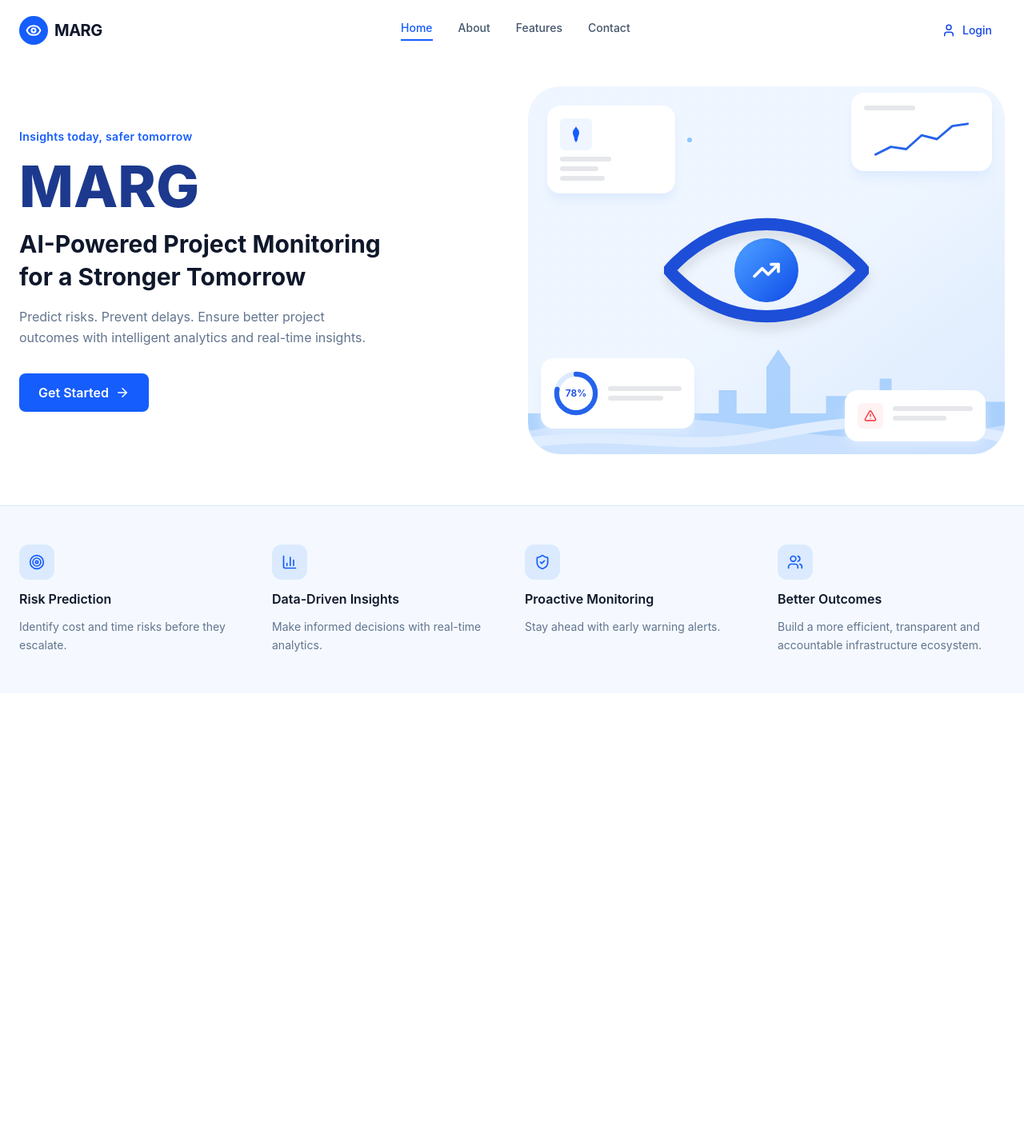
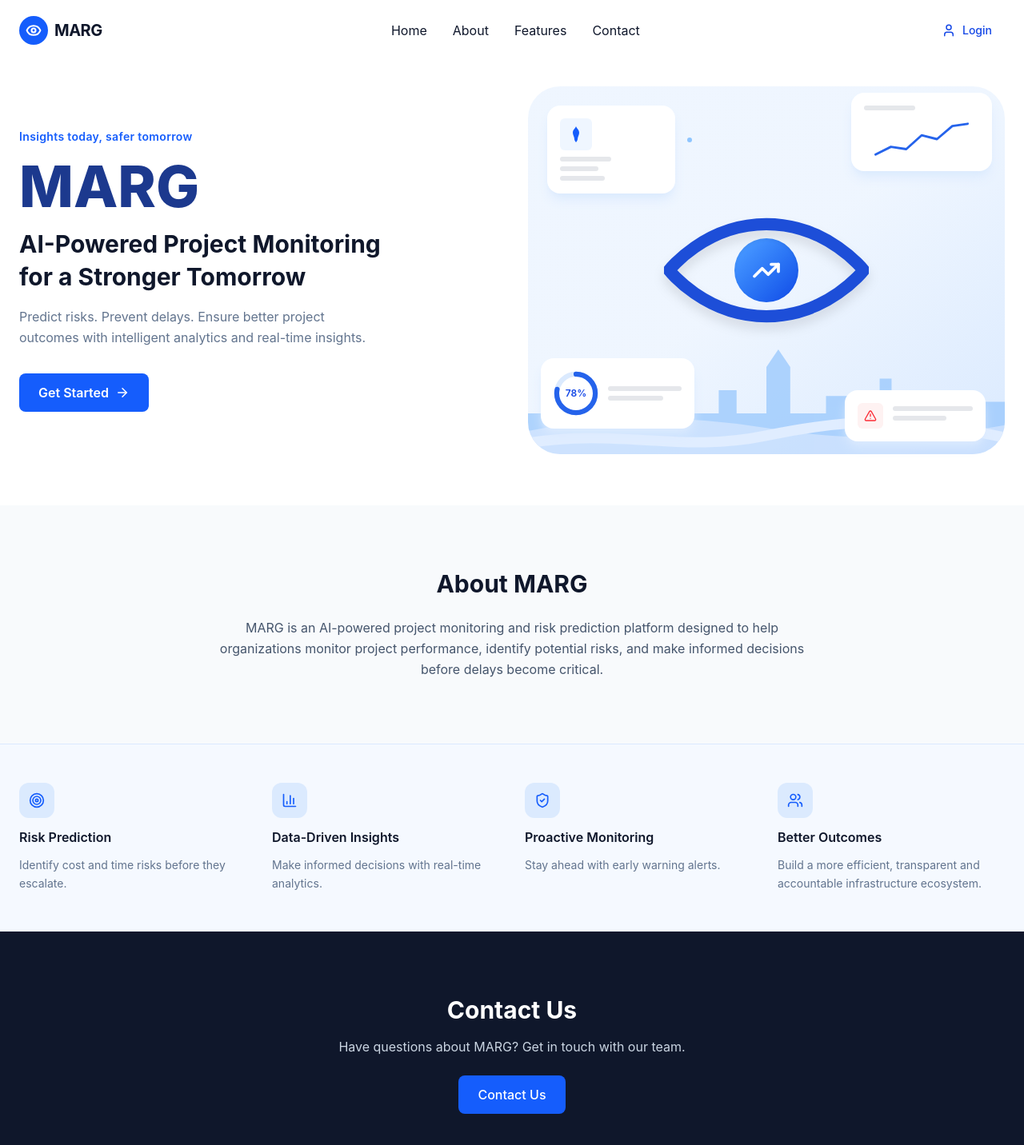
Before and after one commit to HariNiveditha/IndustryProjectPrediction, a React app in the folder frontend/: page / in a window 1280 px wide. Shown: the top 1432 px of the page at 80% size. Before the commit the page ends 867 px from the top, so only its background shows below. Built offline with nearby package versions, Linux system fonts and the light colour scheme; the HTML template or start-up script is replaced by a standard one.

Commit message:
Add navigation for About Features and Contact sections

```diff
--- a/frontend/src/index.css
+++ b/frontend/src/index.css
@@ -3,6 +3,7 @@
 html {
   width: 100%;
   min-height: 100%;
+  scroll-behavior: smooth;
 }
 
 body {
--- a/frontend/src/pages/Home.jsx
+++ b/frontend/src/pages/Home.jsx
@@ -11,13 +11,6 @@ import {
   TrendingUp,
   AlertTriangle,
 } from "lucide-react";
-
-const NAV_LINKS = [
-  { label: "Home", active: true },
-  { label: "About", active: false },
-  { label: "Features", active: false },
-  { label: "Contact", active: false },
-];
 
 const FEATURES = [
   {
@@ -196,20 +189,22 @@ export default function Home() {
           <span className="text-xl font-bold tracking-tight text-slate-900">MARG</span>
         </div>
 
-        <nav className="hidden md:flex items-center gap-8 text-sm font-medium text-slate-600">
-          {NAV_LINKS.map((link) => (
-            <a
-              key={link.label}
-              href="#"
-              className={`pb-1 transition-colors hover:text-blue-600 ${
-                link.active
-                  ? "text-blue-600 border-b-2 border-blue-600"
-                  : "border-b-2 border-transparent"
-              }`}
-            >
-              {link.label}
-            </a>
-          ))}
+        <nav className="hidden md:flex items-center gap-8">
+          <a href="#home" className="hover:text-blue-600">
+            Home
+          </a>
+
+          <a href="#about" className="hover:text-blue-600">
+            About
+          </a>
+
+          <a href="#features" className="hover:text-blue-600">
+            Features
+          </a>
+
+          <a href="#contact" className="hover:text-blue-600">
+            Contact
+          </a>
         </nav>
 
         <Link
@@ -222,7 +217,7 @@ export default function Home() {
       </header>
 
       {/* Hero */}
-      <section className="max-w-7xl mx-auto px-6 pt-8 pb-16 grid md:grid-cols-2 gap-10 items-center">
+      <section id="home" className="max-w-7xl mx-auto px-6 pt-8 pb-16 grid md:grid-cols-2 gap-10 items-center">
         <div>
           <p className="text-blue-600 text-sm font-semibold tracking-wide mb-4">
             Insights today, safer tomorrow
@@ -250,8 +245,23 @@ export default function Home() {
         <HeroIllustration />
       </section>
 
+      <section id="about" className="py-20 px-6 bg-slate-50">
+        <div className="max-w-6xl mx-auto text-center">
+          <h2 className="text-3xl font-bold text-slate-900 mb-6">
+            About MARG
+          </h2>
+
+          <p className="text-slate-600 max-w-3xl mx-auto leading-relaxed">
+            MARG is an AI-powered project monitoring and risk prediction platform
+            designed to help organizations monitor project performance, identify
+            potential risks, and make informed decisions before delays become
+            critical.
+          </p>
+        </div>
+      </section>
+
       {/* Feature strip */}
-      <section className="bg-blue-50/60 border-t border-blue-100">
+      <section id="features" className="bg-blue-50/60 border-t border-blue-100">
         <div className="max-w-7xl mx-auto px-6 py-12 grid grid-cols-2 md:grid-cols-4 gap-8">
           {FEATURES.map(({ icon: Icon, title, description }) => (
             <div key={title} className="flex flex-col gap-3">
@@ -266,6 +276,25 @@ export default function Home() {
           ))}
         </div>
       </section>
+
+      <section id="contact" className="py-20 px-6 bg-slate-900 text-white">
+        <div className="max-w-6xl mx-auto text-center">
+          <h2 className="text-3xl font-bold mb-4">
+            Contact Us
+          </h2>
+
+          <p className="text-slate-300 mb-6">
+            Have questions about MARG? Get in touch with our team.
+          </p>
+
+          <a
+            href="mailto:contact@marg.com"
+            className="inline-block bg-blue-600 hover:bg-blue-700 px-6 py-3 rounded-lg font-medium transition"
+          >
+            Contact Us
+          </a>
+        </div>
+      </section>
     </div>
   );
 }
```
